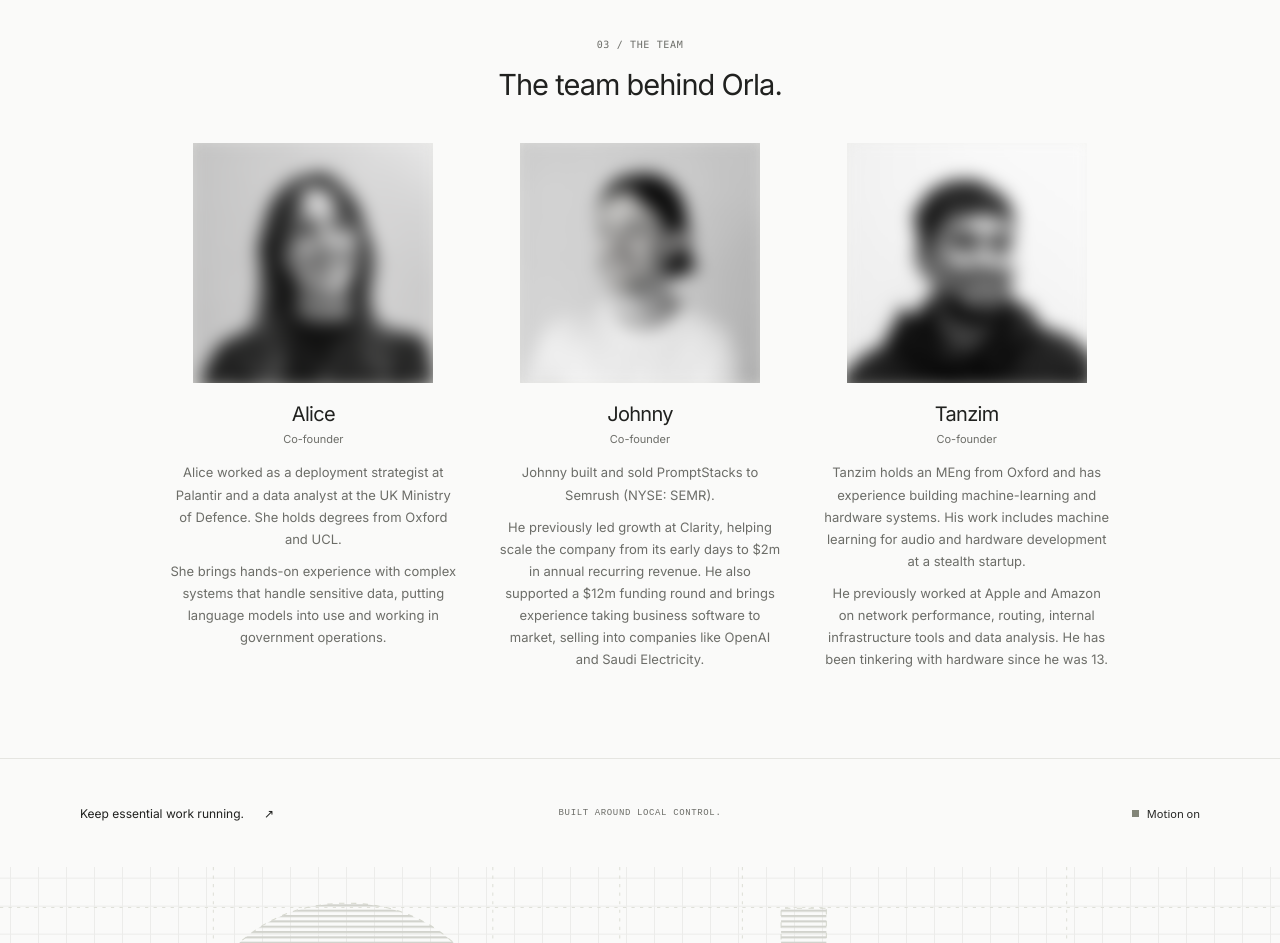
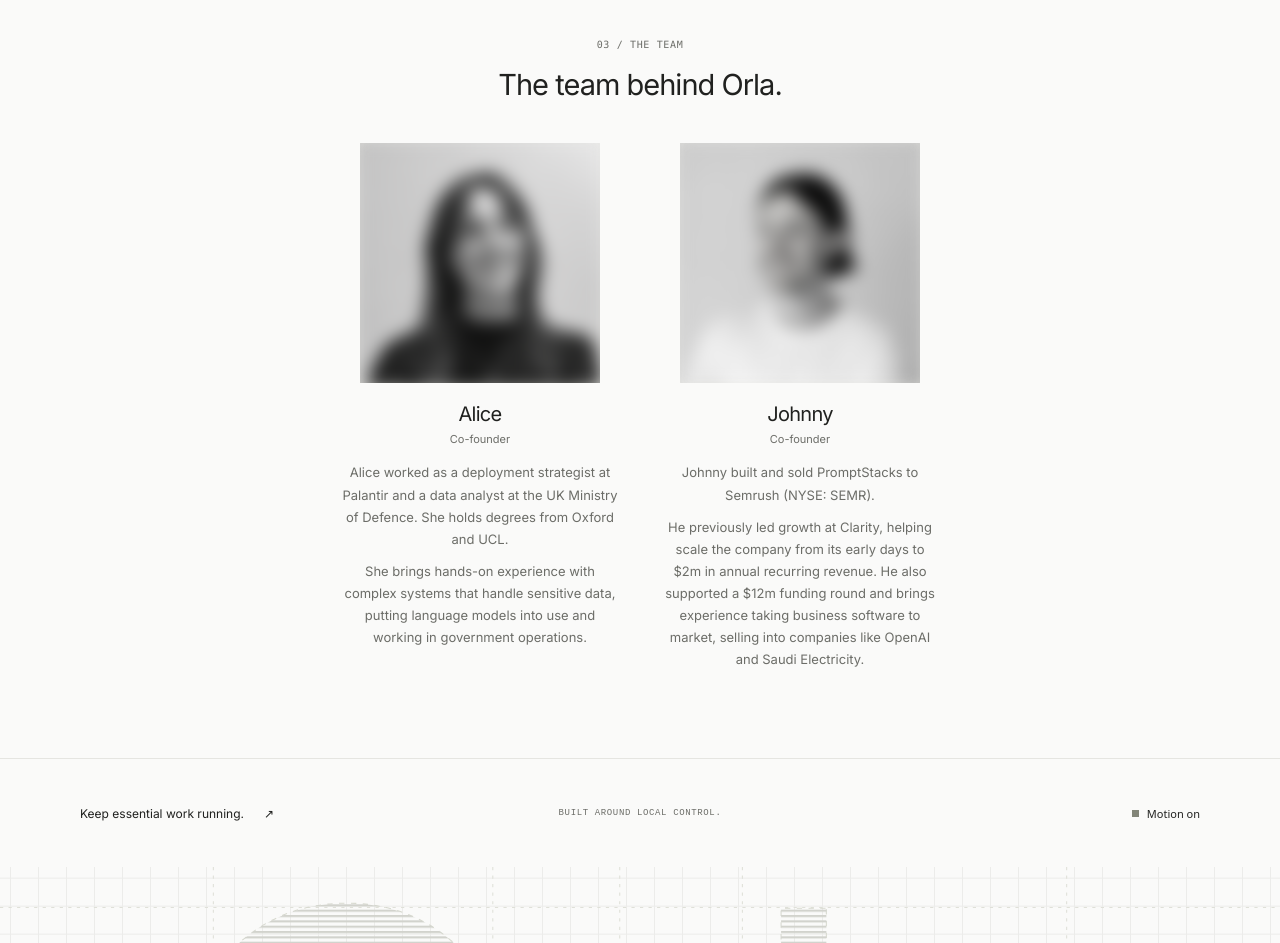
Before and after one commit to Wordeu/miso, a website built with Vite: page index.html in a window 1280 px wide. Shown: the part 2500-3443 px from the top of the page. Built offline with nearby package versions, Linux system fonts and the light colour scheme.

Commit message:
Remove Tanzim profile and centre remaining founders

```diff
--- a/index.html
+++ b/index.html
@@ -310,17 +310,6 @@
               <p>He previously led growth at Clarity, helping scale the company from its early days to $2m in annual recurring revenue. He also supported a $12m funding round and brings experience taking business software to market, selling into companies like OpenAI and Saudi Electricity.</p>
             </div>
           </article>
-          <article class="team-member reveal" aria-labelledby="tanzim-name">
-            <button class="team-portrait" type="button" aria-label="Reveal Tanzim’s portrait for four seconds">
-              <img src="/team/tanzim.png" width="800" height="800" alt="Tanzim" loading="lazy" decoding="async" />
-            </button>
-            <h3 id="tanzim-name">Tanzim</h3>
-            <p class="team-role">Co-founder</p>
-            <div class="team-bio">
-              <p>Tanzim holds an MEng from Oxford and has experience building machine-learning and hardware systems. His work includes machine learning for audio and hardware development at a stealth startup.</p>
-              <p>He previously worked at Apple and Amazon on network performance, routing, internal infrastructure tools and data analysis. He has been tinkering with hardware since he was 13.</p>
-            </div>
-          </article>
         </div>
       </section>
     </main>
--- a/src/style.css
+++ b/src/style.css
@@ -795,9 +795,9 @@ h1 .accent,
 }
 .team-grid {
   display: grid;
-  grid-template-columns: repeat(3, minmax(0, 1fr));
+  grid-template-columns: repeat(2, minmax(0, 1fr));
   gap: clamp(24px, 3.5vw, 40px);
-  max-width: 940px;
+  max-width: 600px;
   margin: 40px auto 0;
 }
 .team-portrait {
```
Also changed, not shown: tests/silo.spec.js (+5 -3 lines), public/team/tanzim.png (deleted).
